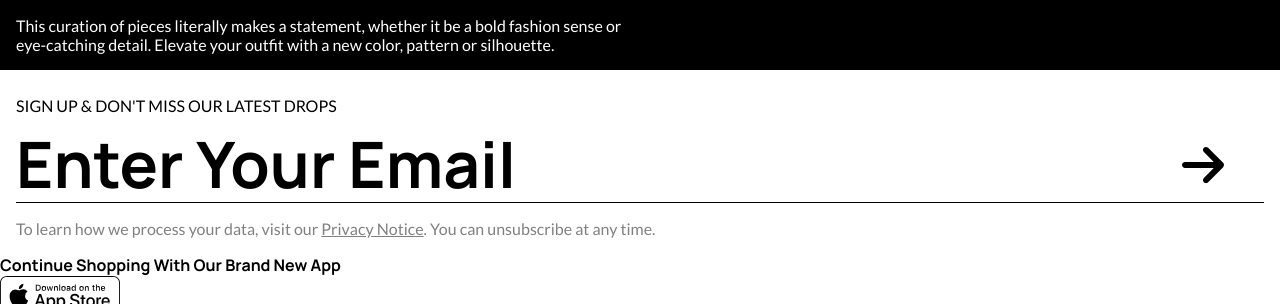
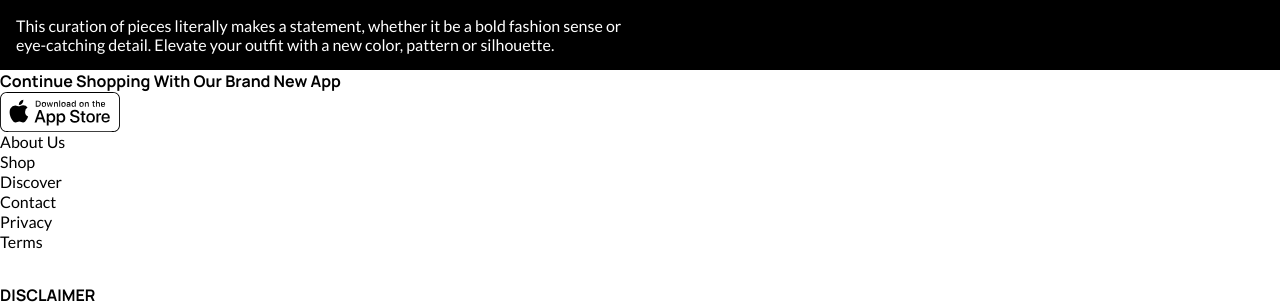
Before and after one commit to dylewskii/shopping-cart, a React (Vite) app: page / in a window 1280 px wide. Shown: the part 894-1198 px from the top of the page. Built offline with nearby package versions, Linux system fonts and the light colour scheme.

Commit message:
remove SignUp from Footer component

```diff
--- a/src/components/footer/Footer.jsx
+++ b/src/components/footer/Footer.jsx
@@ -1,5 +1,4 @@
 import styles from "./Footer.module.css";
-import SignUp from "./SignUp";
 import iosBadge from "../../../public/badges/Download_on_the_App_Store_Badge.svg";
 
 function Footer() {
@@ -9,7 +8,6 @@ function Footer() {
   return (
     <footer>
       <div className={styles.footerTop}>
-        <SignUp />
         <div className={styles.appBox}>
           <h5>Continue Shopping With Our Brand New App</h5>
           <img className={styles.appBadge} src={iosBadge}></img>
```
